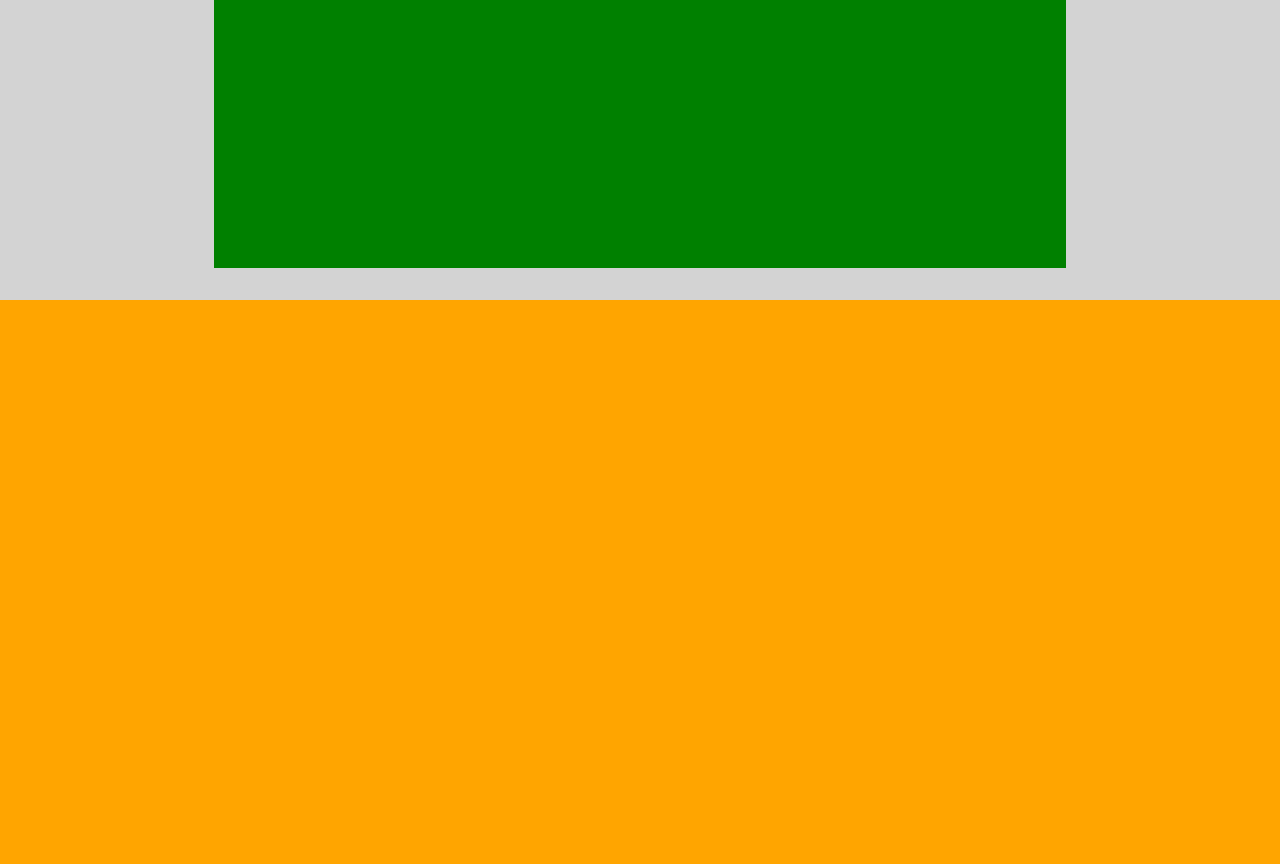
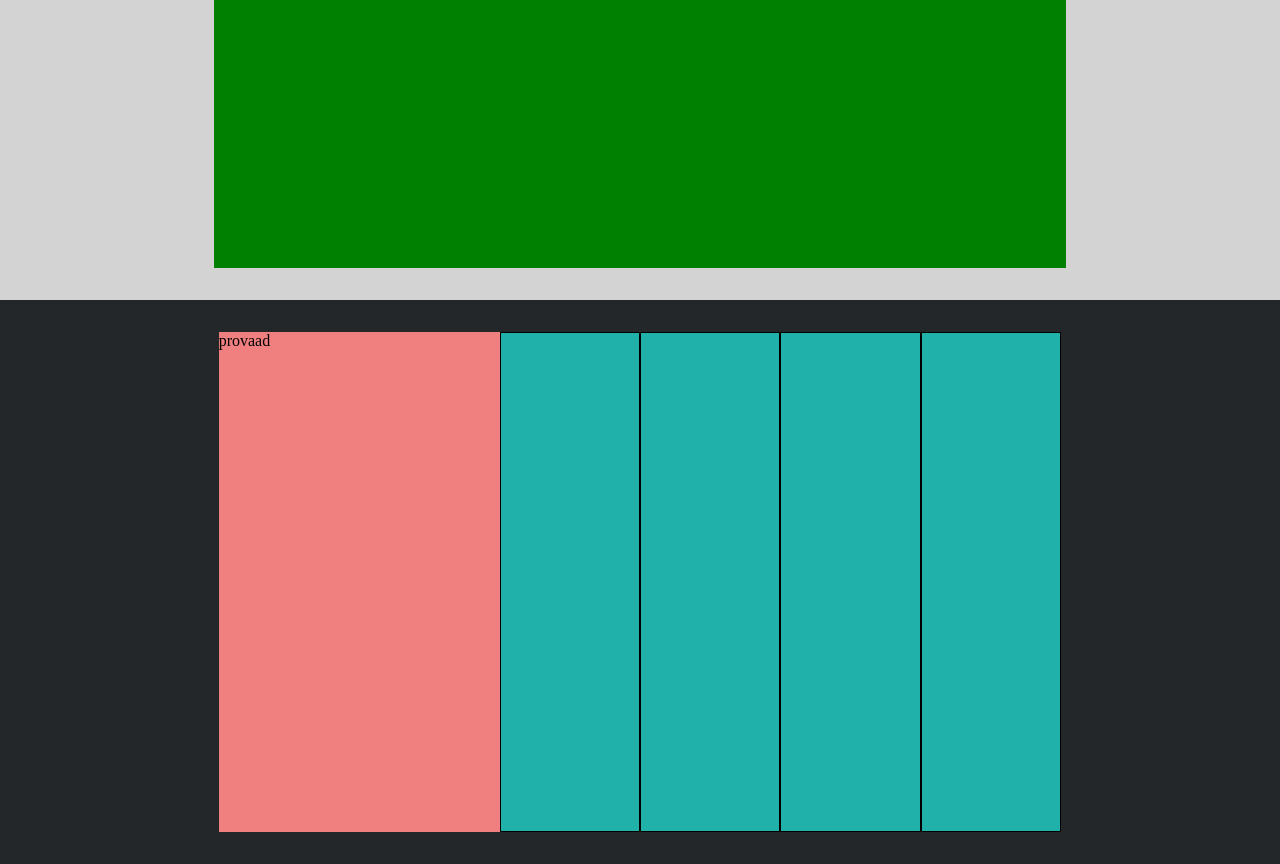
Before and after one commit to MatteoGaloni/htmlcss-struttura-discord, a plain HTML site: page index.html in a window 1280 px wide. Shown: the part 2404-3268 px from the top of the page. Before the commit the page ends 2704 px from the top, so only its background shows below. Drawn offline with Linux system fonts and the light colour scheme.

Commit message:
add(footer):1st section

```diff
--- a/css/style.css
+++ b/css/style.css
@@ -85,3 +85,25 @@ nav{
     background-color: green;
     width: 100%;
 }
+
+.smoke.background{
+    background-color: #23272a;
+
+}
+
+.mintbox{
+    background-color: #20b2aa;
+    width: 66%;
+    display: flex;
+    justify-content: space-between;
+}
+
+.smallMintBox{
+    width: 25%;
+    border: solid 1px;
+}
+
+.salmonbox{
+    background-color: #f08080;
+    width: 33%;
+}
--- a/index.html
+++ b/index.html
@@ -68,12 +68,23 @@
                 </div>
             </div>
         </section>
-
-
-
     </main>
 
     <footer>
+        <!-- primo blocco footer -->
+        <section>
+            <div class="smoke background">
+                <div class="container reverse">
+                    <div class="mintbox">
+                        <div class="smallMintBox"></div>
+                        <div class="smallMintBox"></div>
+                        <div class="smallMintBox"></div>
+                        <div class="smallMintBox"></div>
+                    </div>
+                    <div class="salmonbox">provaad</div>
+                </div>
+            </div>
+        </section>
 
     </footer>
 
```
